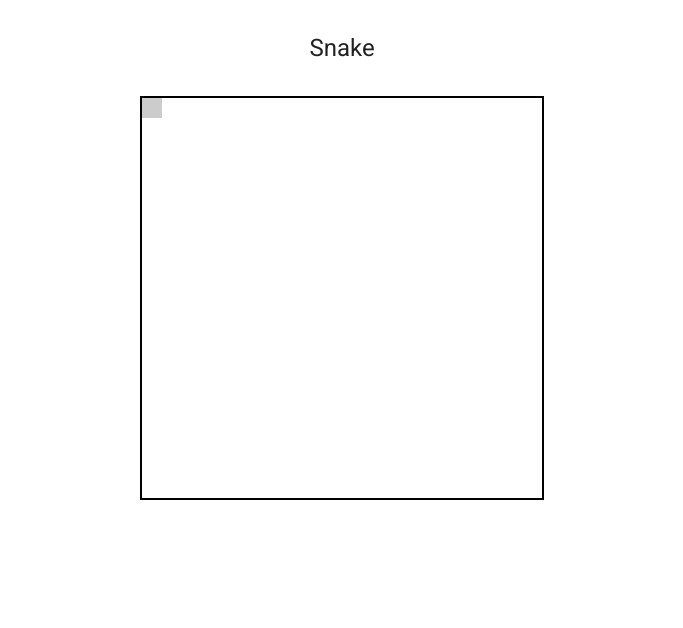
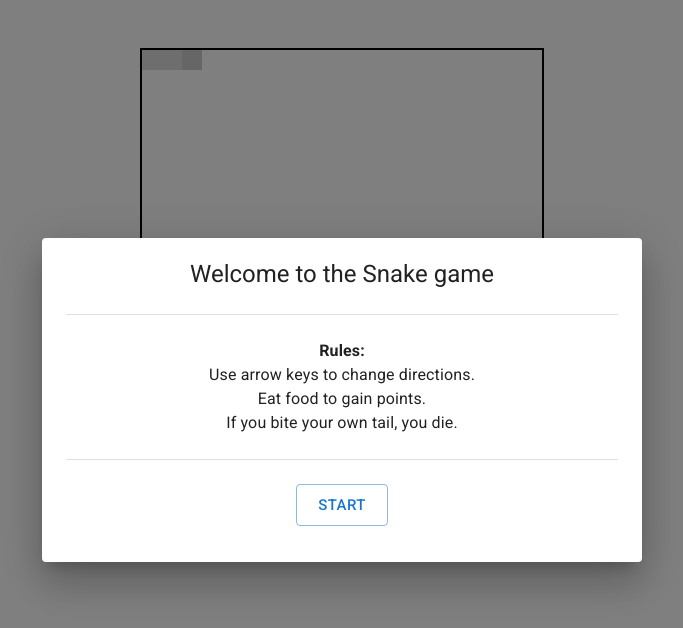
Before and after one commit to darekfrynas/snake, a React (Vite) app: page / in a window 1280 px wide. Shown: the top 628 px of the page, without its empty margins (298-981 px from the left). Built offline with nearby package versions, Linux system fonts and the light colour scheme.

Commit message:
Show introduction dialog before game starts, display points

```diff
--- a/src/app.tsx
+++ b/src/app.tsx
@@ -1,5 +1,4 @@
 import CssBaseline from "@mui/material/CssBaseline";
-import { Container, Typography } from "@mui/material";
 import { Game } from "./game/Game";
 
 const App = () => {
@@ -7,13 +6,7 @@ const App = () => {
     <>
       <CssBaseline />
 
-      <Container maxWidth="lg" sx={{ pt: 4, textAlign: "center" }}>
-        <Typography variant="h5">Snake</Typography>
-      </Container>
-
-      <Container maxWidth="lg" sx={{ pt: 4 }}>
-        <Game />
-      </Container>
+      <Game />
     </>
   );
 };
--- a/src/game/FoodController.tsx
+++ b/src/game/FoodController.tsx
@@ -8,7 +8,7 @@ import { BOARD_HEIGHT, BOARD_WIDTH } from "./settings";
 export const FoodController = () => {
   const isInitialFoodSpawned = useBoolean(false);
 
-  const { snakeBody, setSnakeBody, food, setFood, snakeSpeed } =
+  const { snakeBody, setSnakeBody, food, setFood, snakeSpeed, setPoints } =
     useGameContext();
 
   const removeFood = useCallback(
@@ -76,9 +76,18 @@ export const FoodController = () => {
     if (foodToConsume) {
       removeFood(foodToConsume);
       growSnakeBody();
+      setPoints((prevPoints) => prevPoints + 1);
       spawnFreshFood();
     }
-  }, [growSnakeBody, food, snakeBody, setFood, removeFood, spawnFreshFood]);
+  }, [
+    growSnakeBody,
+    food,
+    snakeBody,
+    setFood,
+    removeFood,
+    spawnFreshFood,
+    setPoints,
+  ]);
 
   return null;
 };
--- a/src/game/Game.tsx
+++ b/src/game/Game.tsx
@@ -1,12 +1,16 @@
-import { useMemo, useState } from "react";
+import { useCallback, useMemo, useState } from "react";
 import { GameContext } from "./Game.context";
 import { Directions, GameContextType } from "./types";
 import { Board } from "./board/Board";
 import { MovementController } from "./MovementController";
 import { FoodController } from "./FoodController";
+import { MainDialog } from "./dialogs/MainDialog";
+import { INITIAL_SNAKE_SPEED } from "./settings";
 
 export const Game = () => {
   const [snakeBody, setSnakeBody] = useState<GameContextType["snakeBody"]>([
+    { x: 2, y: 0 },
+    { x: 1, y: 0 },
     { x: 0, y: 0 },
   ]);
   const [food, setFood] = useState<GameContextType["food"]>([]);
@@ -14,6 +18,11 @@ export const Game = () => {
     Directions.RIGHT,
   );
   const [snakeSpeed, setSnakeSpeed] = useState<number | null>(null);
+  const [points, setPoints] = useState<number>(0);
+
+  const startTheGame = useCallback(() => {
+    setSnakeSpeed(INITIAL_SNAKE_SPEED);
+  }, []);
 
   const gameState = useMemo(
     () => ({
@@ -25,15 +34,20 @@ export const Game = () => {
       setSnakeDirection,
       snakeSpeed,
       setSnakeSpeed,
+      points,
+      setPoints,
     }),
-    [food, snakeBody, snakeDirection, snakeSpeed],
+    [food, snakeBody, snakeDirection, snakeSpeed, points],
   );
 
   return (
     <GameContext.Provider value={gameState}>
       <Board />
+
       <MovementController />
       <FoodController />
+
+      <MainDialog onGameStart={startTheGame} />
     </GameContext.Provider>
   );
 };
--- a/src/game/board/Board.tsx
+++ b/src/game/board/Board.tsx
@@ -1,9 +1,11 @@
-import { Box } from "@mui/material";
+import { Box, Container } from "@mui/material";
 import { useMemo } from "react";
 import { Cell } from "./Cell";
 import { BOARD_HEIGHT, BOARD_WIDTH } from "../settings";
+import { useGameContext } from "../Game.context";
 
 export const Board: React.FC = () => {
+  const { points } = useGameContext();
   const boardRows = useMemo(() => {
     return [...Array(BOARD_HEIGHT).keys()];
   }, []);
@@ -13,8 +15,9 @@ export const Board: React.FC = () => {
   }, []);
 
   return (
+    <Container maxWidth="lg">
       <Box sx={{ textAlign: "center" }}>
-      <Box sx={{ border: "2px solid black", display: "inline-block" }}>
+        <Box sx={{ mt: 6, border: "2px solid black", display: "inline-block" }}>
           {boardRows.map((positionY) => (
             <Box key={positionY} sx={{ display: "flex" }}>
               {boardColumns.map((positionX) => (
@@ -27,6 +30,9 @@ export const Board: React.FC = () => {
             </Box>
           ))}
         </Box>
+
+        <Box>Points: {points}</Box>
       </Box>
+    </Container>
   );
 };
--- /dev/null
+++ b/src/game/dialogs/MainDialog.tsx
@@ -0,0 +1,56 @@
+import {
+  Button,
+  Dialog,
+  DialogContent,
+  Box,
+  Typography,
+  Divider,
+} from "@mui/material";
+import { useCallback } from "react";
+import { useBoolean } from "usehooks-ts";
+import { GAME_START_DELAY } from "../settings";
+
+type MainDialogProps = {
+  onGameStart: () => void;
+};
+
+export const MainDialog: React.FC<MainDialogProps> = ({ onGameStart }) => {
+  const isMainDialogOpen = useBoolean(true);
+
+  const onGameStartClick = useCallback(() => {
+    isMainDialogOpen.setFalse();
+
+    setTimeout(onGameStart, GAME_START_DELAY);
+  }, [isMainDialogOpen, onGameStart]);
+
+  return (
+    <Dialog open={isMainDialogOpen.value} fullWidth>
+      <DialogContent sx={{ textAlign: "center" }}>
+        <Box>
+          <Typography variant="h5">Welcome to the Snake game</Typography>
+        </Box>
+
+        <Divider sx={{ mt: 3, mb: 3 }} />
+
+        <Box>
+          <Typography fontWeight={700}>Rules:</Typography>
+          <Typography>
+            Use arrow keys to change directions.
+            <br />
+            Eat food to gain points.
+            <br />
+            If you bite your own tail, you die.
+          </Typography>
+        </Box>
+
+        <Divider sx={{ mt: 3, mb: 3 }} />
+
+        <Box sx={{ pb: 2 }}>
+          <Button size="large" variant="outlined" onClick={onGameStartClick}>
+            Start
+          </Button>
+        </Box>
+      </DialogContent>
+    </Dialog>
+  );
+};
--- a/src/game/settings.ts
+++ b/src/game/settings.ts
@@ -1,3 +1,5 @@
 export const CELL_SIZE = 20;
 export const BOARD_WIDTH = 20;
 export const BOARD_HEIGHT = 20;
+export const INITIAL_SNAKE_SPEED = 200;
+export const GAME_START_DELAY = 1000;
--- a/src/game/types.ts
+++ b/src/game/types.ts
@@ -14,6 +14,8 @@ export type GameContextType = {
   setSnakeDirection: SetState<Directions>;
   snakeSpeed: number | null;
   setSnakeSpeed: SetState<number | null>;
+  points: number;
+  setPoints: SetState<number>;
 };
 
 export enum Directions {
```
Lines whose indentation alone changed are shown as unchanged.
